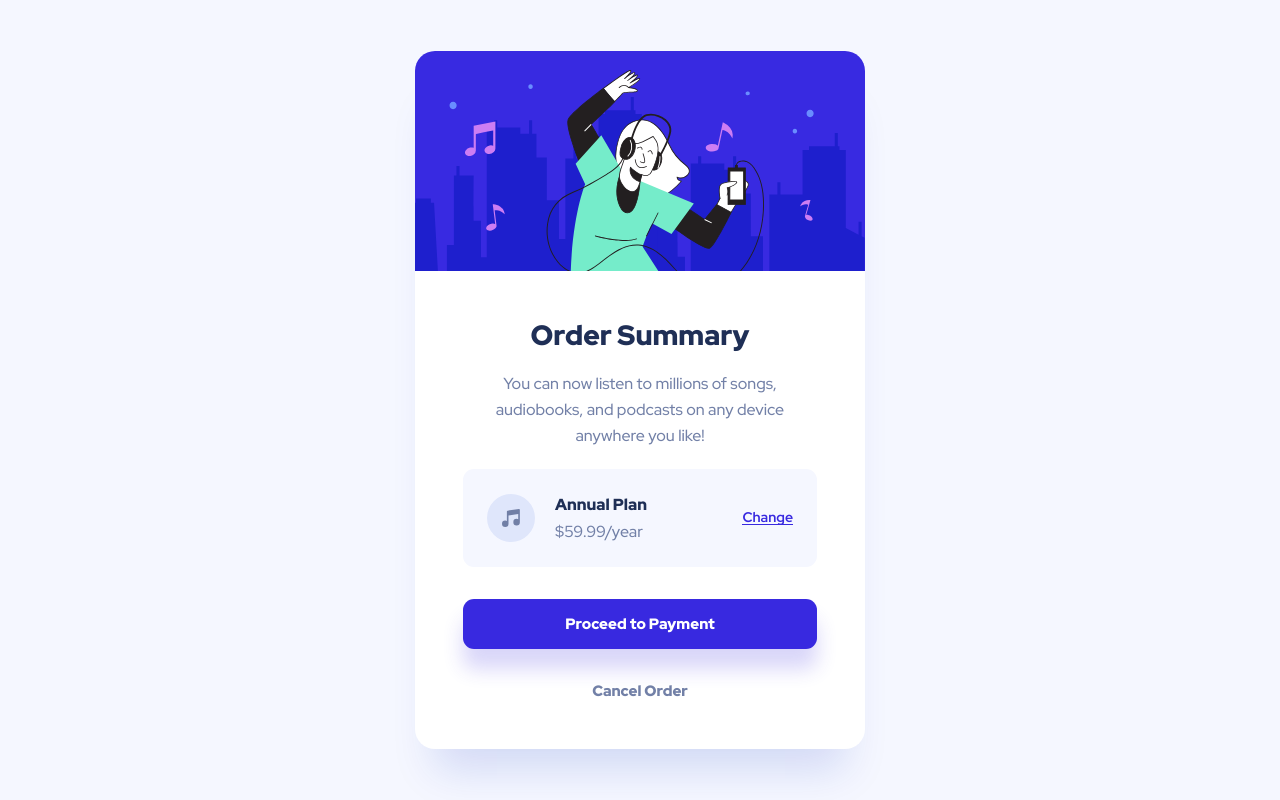
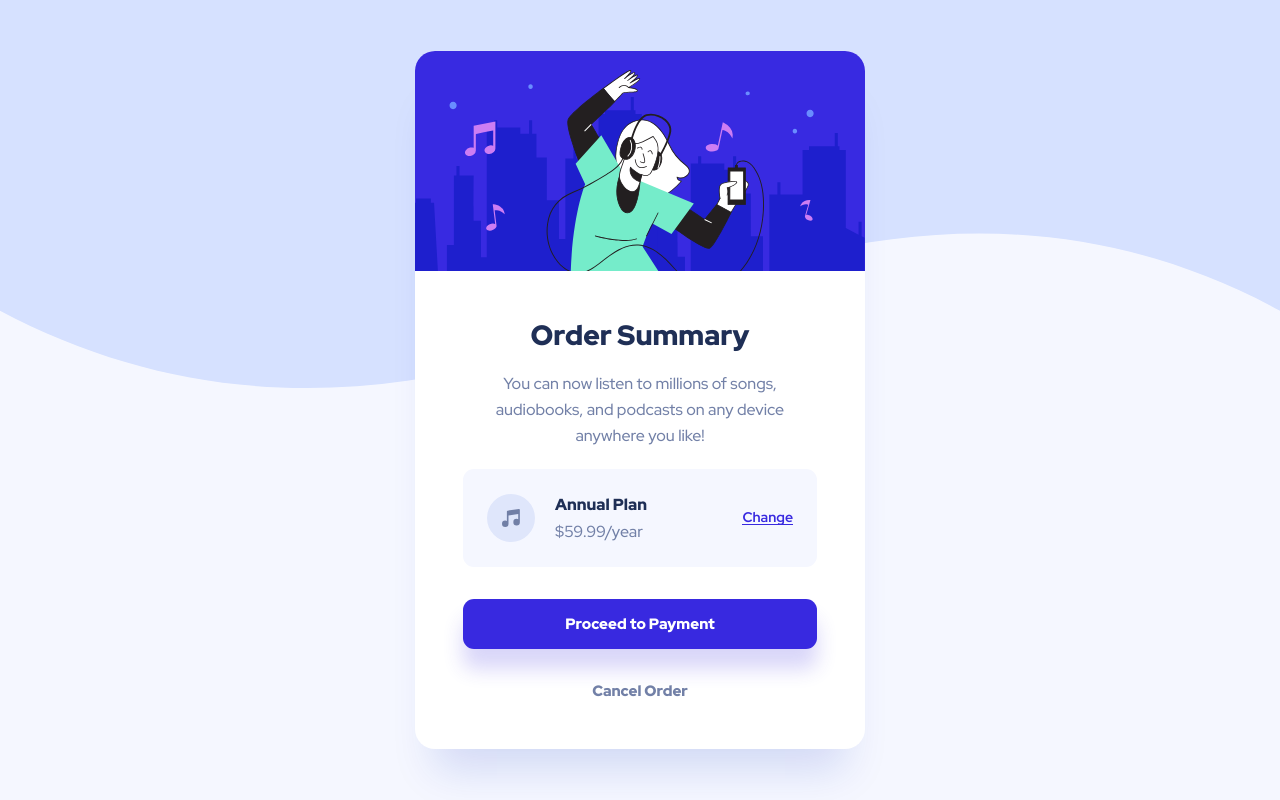
Before and after one commit to Kristina225/Frontend-Mentor-Project-Newbie---Order-summary-component, a plain HTML site: page index.html in a window 1280 px wide. Drawn offline with Linux system fonts and the light colour scheme.

Commit message:
change css background property and readme file

```diff
--- a/style.css
+++ b/style.css
@@ -31,7 +31,8 @@ body {
   display: flex;
   justify-content: center;
   align-items: center;
-  background: url("images/pattern-background-desktop.svg") 0 -150% no-repeat,
+  background: url("images/pattern-background-desktop.svg") 0% 0% / contain
+      no-repeat,
     hsl(225, 100%, 98%);
 }
 
```
Also changed, not shown: 1 other file.
